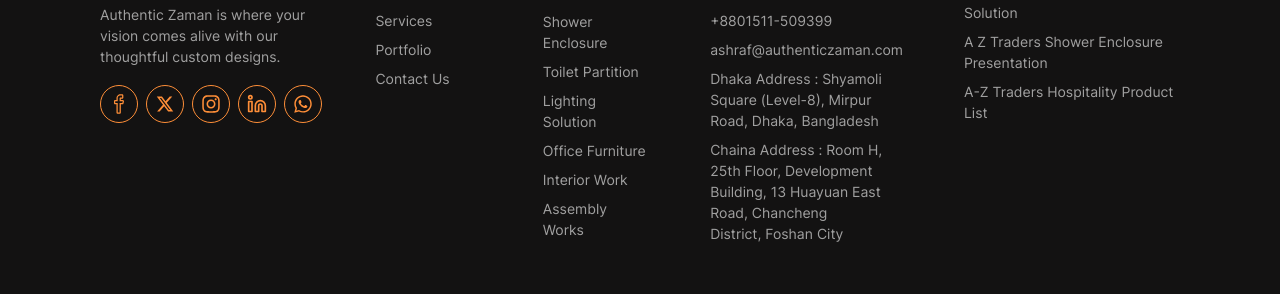
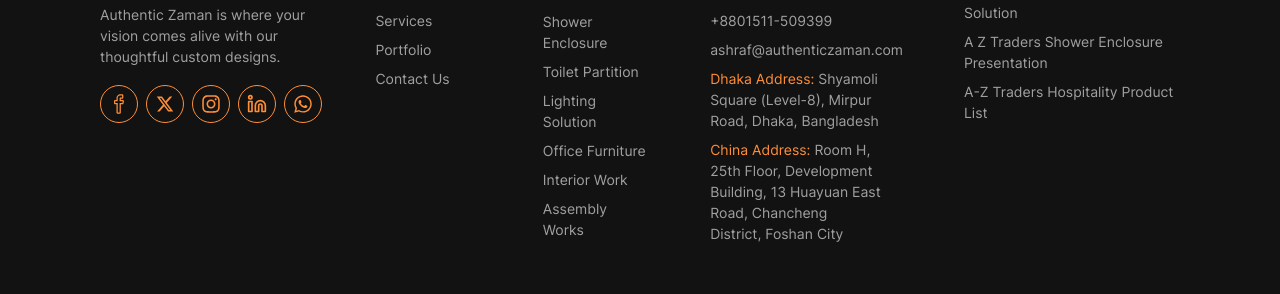
Before and after one commit to joySutradhor/c-az-zaman, a React (Vite) app: page /about in a window 1280 px wide. Shown: the part 5105-5399 px from the top of the page. Built offline with nearby package versions, Linux system fonts and the light colour scheme.

Commit message:
office furniture picture added

```diff
--- a/src/ClientSide/Shared/Footer/Footer.jsx
+++ b/src/ClientSide/Shared/Footer/Footer.jsx
@@ -133,7 +133,7 @@ const Footer = () => {
               rel="noopener noreferrer"
               className="hover:text-primaryColor"
             >
-              Dhaka Address : Shyamoli Square (Level-8), Mirpur Road, Dhaka,
+              <span className="text-primaryColor">Dhaka Address: </span>Shyamoli Square (Level-8), Mirpur Road, Dhaka,
               Bangladesh
             </a>
             <a
@@ -142,7 +142,7 @@ const Footer = () => {
               rel="noopener noreferrer"
               className="hover:text-primaryColor"
             >
-              Chaina Address : Room H, 25th Floor, Development Building, 13
+              <span className="text-primaryColor">China Address: </span>Room H, 25th Floor, Development Building, 13
               Huayuan East Road, Chancheng District, Foshan City
             </a>
           </div>
--- a/src/ClientSide/Shared/data/ProdcutsDataArray.js
+++ b/src/ClientSide/Shared/data/ProdcutsDataArray.js
@@ -268,7 +268,7 @@ export const ProductsDataArray = [
   {
     id: 24,
     name: "Track Socket",
-    image: "/products/track/P-6.png",
+    image: "/products/track/p-6.png",
     title: "Modular Track Socket System",
     description:
       "Customizable sliding track socket system for modern home and office use.",
@@ -279,7 +279,7 @@ export const ProductsDataArray = [
   {
     id: 25,
     name: "Track Socket",
-    image: "/products/track/P-7.png",
+    image: "/products/track/p-7.png",
     title: "Modular Track Socket System",
     description:
       "Customizable sliding track socket system for modern home and office use.",
@@ -290,7 +290,7 @@ export const ProductsDataArray = [
   {
     id: 26,
     name: "Track Socket",
-    image: "/products/track/P-8.png",
+    image: "/products/track/p-8.png",
     title: "Modular Track Socket System",
     description:
       "Customizable sliding track socket system for modern home and office use.",
@@ -301,7 +301,7 @@ export const ProductsDataArray = [
   {
     id: 27,
     name: "Track Socket",
-    image: "/products/track/P-9.png",
+    image: "/products/track/p-9.png",
     title: "Modular Track Socket System",
     description:
       "Customizable sliding track socket system for modern home and office use.",
```
Also changed, not shown: 1 other file (tests, documents, lock files or other folders).
